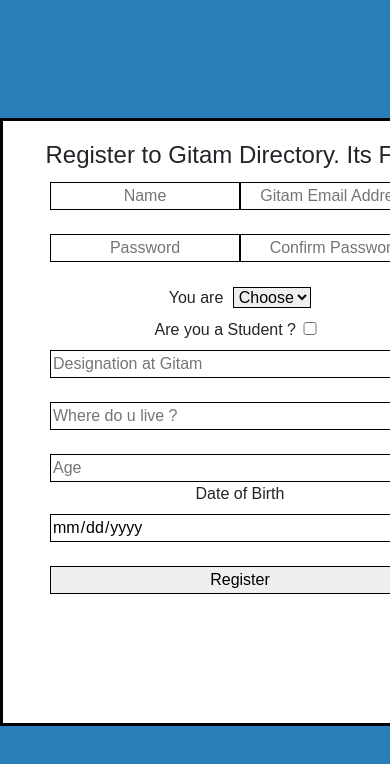
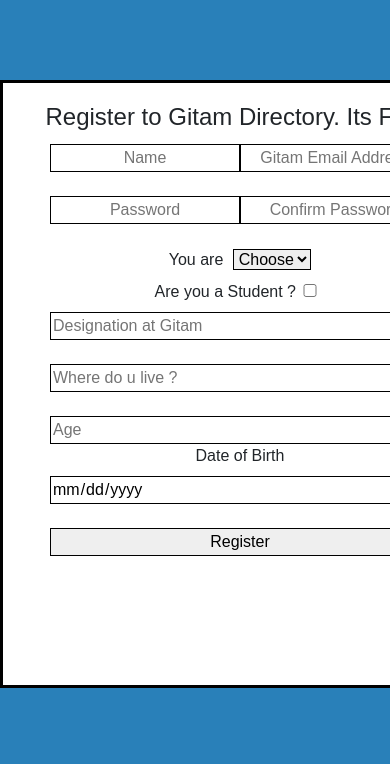
Before and after one commit to manosriram/GitamDirectory, a React (Create React App) app in the folder client/: page / in a window 390 px wide. Shown: the top 764 px of the page. Built offline with nearby package versions, Linux system fonts and the light colour scheme.

Commit message:
changing media queries..

```diff
--- a/client/src/components/components.css
+++ b/client/src/components/components.css
@@ -30,12 +30,11 @@
   background: white;
   width: 30rem;
   height: 38rem;
-  margin: 0 auto;
   float: none;
   margin-bottom: 10px;
   border: 3px solid black;
   position: absolute;
-  margin: auto;
+  margin: 0 auto;
   top: 0;
   right: 0;
   bottom: 0;
@@ -93,7 +92,10 @@
 @media only screen and (max-width: 470px) {
   .card,
   .cardReg {
-    width: 10rem;
+    margin: 0;
+    margin-top: 80px;
+    width: 1em;
+    /* top: 30; */
   }
 }
 
```
